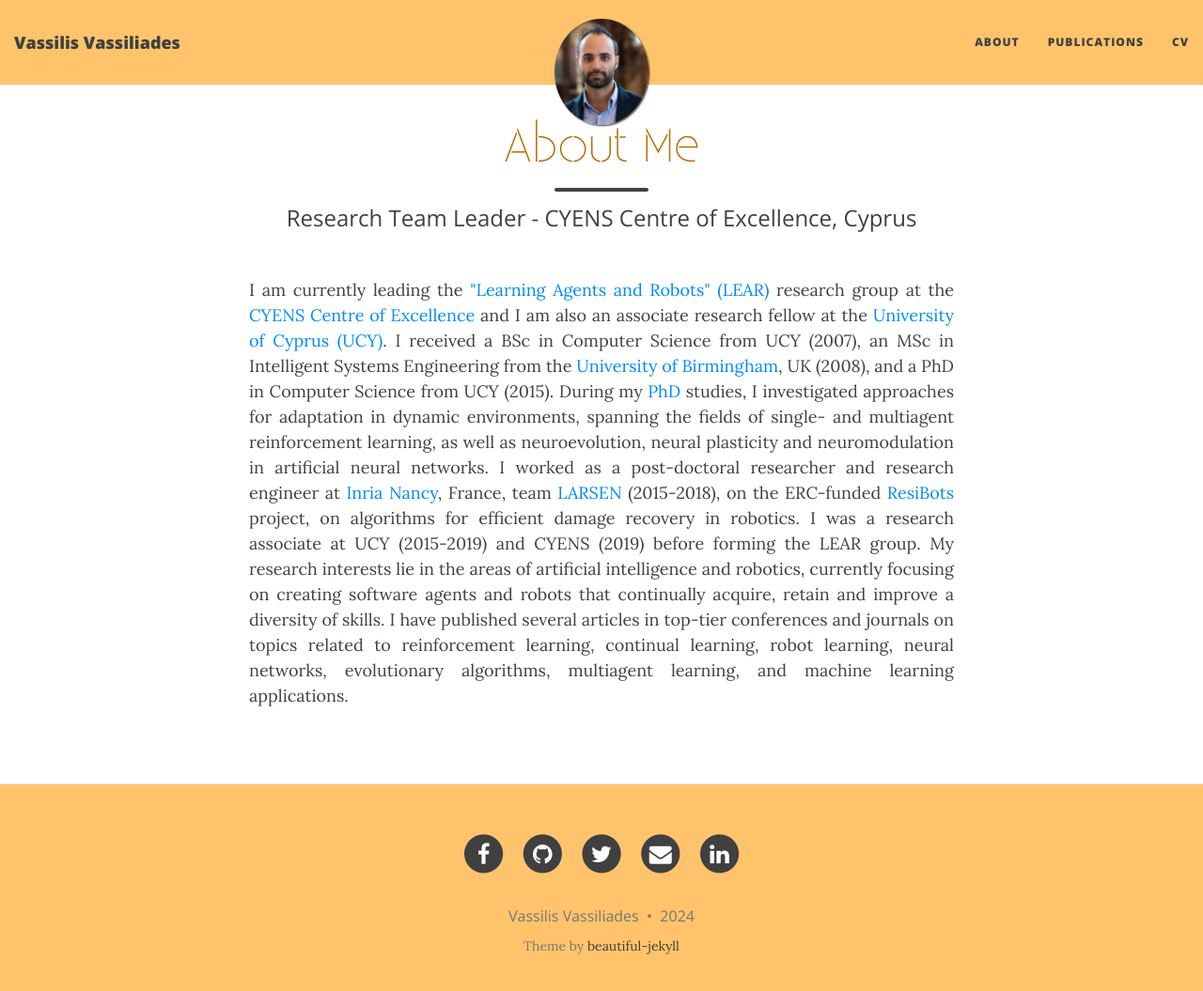
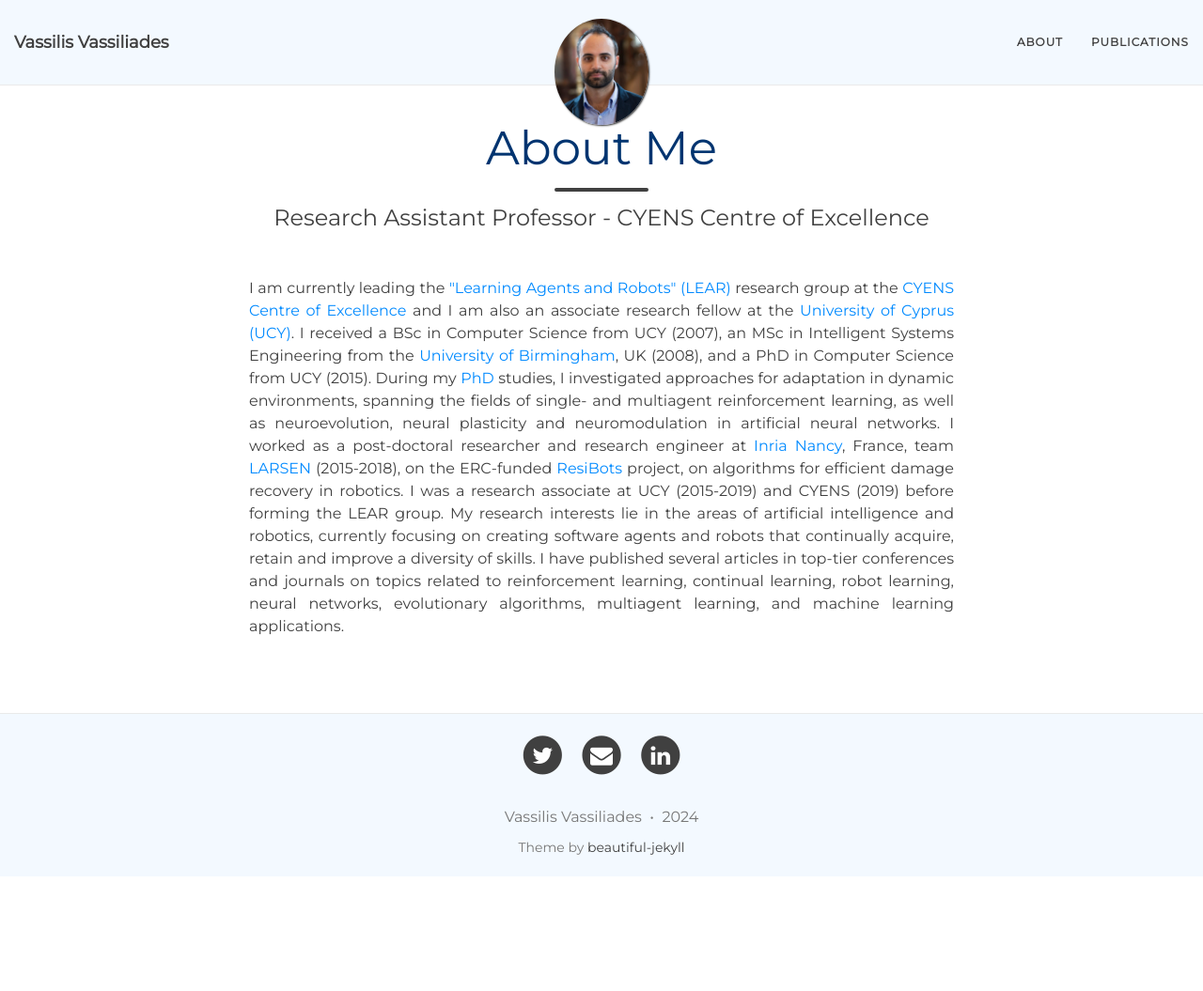
Before and after one commit to vassilisvas/vassilisvas.github.io, a Jekyll site: the page built from index.html, in a window 1280 px wide and 1068 px high. Shown: the top 1055 px of the window at 94% size. Built offline with Jekyll 4.4.1, drawn with Linux system fonts in a browser that asks for light colours; nearby versions of some CDN libraries.

```diff
--- a/_config.yml
+++ b/_config.yml
@@ -29,7 +29,7 @@ avatar: "/img/vassilis_vassiliades.png"
 navbar-links:
   About: ""
   Publications: "publications"
-  CV: "VassilisVassiliades_CV.pdf"
+  # CV: "VassilisVassiliades_CV.pdf"
   # Contact: "contact"
 
 # --- Footer options --- #
@@ -38,7 +38,7 @@ navbar-links:
 # Important: you must keep the "name" parameter, everything else you can remove
 author:
   name: Vassilis Vassiliades
-  email: "vassilisvas@gmail.com"
+  email: "v.vassiliades@cyens.org.cy"
   facebook: vvassiliades
   github: vassilisvas
   twitter: v_vassiliades
@@ -49,8 +49,8 @@ author:
 footer-links-active:
   rss: false
   email: true
-  facebook: true
-  github: true
+  facebook: false
+  github: false
   twitter: true
   linkedin: true
 
--- a/css/main.css
+++ b/css/main.css
@@ -3,8 +3,8 @@
 /* --- General --- */
 
 body {
-  font-family: 'Lora', 'Times New Roman', serif;
-  font-size: 18px;
+  font-family: 'Montserrat', 'Lora', 'Times New Roman', serif;
+  font-size: 16px;
   color: #404040;
   position: relative;
   background: #FFF;
@@ -18,15 +18,18 @@ p a {
   color: #008AFF;
 }
 h1,h2 {
-  font-family: 'Existence-StencilLight', 'Open Sans', 'Helvetica Neue', Helvetica, Arial, sans-serif;
+  /* font-family: 'Existence-StencilLight', 'Open Sans', 'Helvetica Neue', Helvetica, Arial, sans-serif; */
+  font-family: 'Montserrat', 'Open Sans', 'Helvetica Neue', Helvetica, Arial, sans-serif;
   font-weight: 500;
-  color: rgb(180, 108, 0);
+  /* color: rgb(180, 108, 0); */
+  color: #003470;
 }
 
 h3,h4,h5,h6 {
-  font-family: 'Open Sans', 'Helvetica Neue', Helvetica, Arial, sans-serif;
+  font-family: 'Montserrat', 'Open Sans', 'Helvetica Neue', Helvetica, Arial, sans-serif;
   font-weight: 500;
-  color: rgb(180, 108, 0);
+  /* color: rgb(180, 108, 0); */
+  color: #003470;
 }
 
 a {
@@ -58,7 +61,7 @@ hr.small {
 }
 
 .main-explain-area {
-  font-family: 'Open Sans', 'Helvetica Neue', Helvetica, Arial, sans-serif;
+  font-family: 'Montserrat', 'Open Sans', 'Helvetica Neue', Helvetica, Arial, sans-serif;
   padding: 15px inherit;
 }
 
@@ -98,10 +101,10 @@ img::-moz-selection {
 /* --- Navbar --- */
 
 .navbar-custom {
-  /* background: #F5F5F5; */
-  background: rgb(255, 196, 107);
+  background: #f3f9ff;
+  /* background: rgb(255, 225, 180); */
   border-bottom: 1px solid #EAEAEA;
-  font-family: 'Open Sans', 'Helvetica Neue', Helvetica, Arial, sans-serif;
+  font-family: 'Montserrat', 'Open Sans', 'Helvetica Neue', Helvetica, Arial, sans-serif;
 }
 
 .navbar-custom .nav li a {
@@ -191,8 +194,8 @@ img::-moz-selection {
 
 footer {
   padding: 30px 0;
-  /* background: #F5F5F5; */
-  background: rgb(255, 196, 107);
+  background: #f3f9ff;
+  /* background: rgb(255, 225, 180); */
   border-top: 1px #EAEAEA solid;
   margin-top: 50px;
   font-size: 14px;
@@ -207,7 +210,7 @@ footer .list-inline {
   padding: 0;
 }
 footer .copyright {
-  font-family: Open Sans;
+  font-family: 'Montserrat', 'Open Sans';
   text-align: center;
   margin-bottom: 0;
 }
@@ -218,7 +221,7 @@ footer .theme-by {
 
 @media only screen and (min-width: 768px) {
   footer {
-    padding: 50px 0;
+    padding: 20px 0;
   }
   footer .footer-links {
     font-size: 18px;
@@ -274,7 +277,7 @@ footer .theme-by {
   margin: 0 0 10px;
 }
 .post-preview .post-entry {
-  font-family: 'Open Sans', 'Helvetica Neue', Helvetica, Arial, sans-serif;
+  font-family: 'Montserrat', 'Open Sans', 'Helvetica Neue', Helvetica, Arial, sans-serif;
 }
 .post-preview .post-read-more {
   font-weight: 800;
@@ -311,7 +314,7 @@ header.header-page .page-heading .page-subheading {
   font-size: 24px;
   line-height: 1.1;
   display: block;
-  font-family: 'Open Sans', 'Helvetica Neue', Helvetica, Arial, sans-serif;
+  font-family: 'Montserrat', 'Open Sans', 'Helvetica Neue', Helvetica, Arial, sans-serif;
   font-weight: 300;
   margin: 10px 0 0;
 }
@@ -346,7 +349,7 @@ header.header-post .post-heading .post-subheading {
 /* --- Pager --- */
 
 .pager li a {
-  font-family: 'Open Sans', 'Helvetica Neue', Helvetica, Arial, sans-serif;
+  font-family: 'Montserrat', 'Open Sans', 'Helvetica Neue', Helvetica, Arial, sans-serif;
   text-transform: uppercase;
   font-size: 14px;
   font-weight: 800;
@@ -418,9 +421,14 @@ header.header-post .post-heading .post-subheading {
   margin-bottom: 0;
 }
 
-@font-face {
+/* @font-face {
   font-family: 'Existence-StencilLight';
   src: url('../fonts/Existence-StencilLight.otf') format('opentype');
+} */
+
+@font-face {
+  font-family: 'Montserrat';
+  src: url('../fonts/Montserrat-Regular.ttf') format('opentype');
 }
 
 .canvas-container {
--- a/index.html
+++ b/index.html
@@ -1,7 +1,7 @@
 ---
 layout: page
 title: About Me
-subtitle: Research Team Leader - CYENS Centre of Excellence, Cyprus
+subtitle: Research Assistant Professor - CYENS Centre of Excellence
 ---
 
 <!--
```
Also changed, not shown: publications.md (+40 -2 lines), fonts/Montserrat-Regular.ttf (added).
